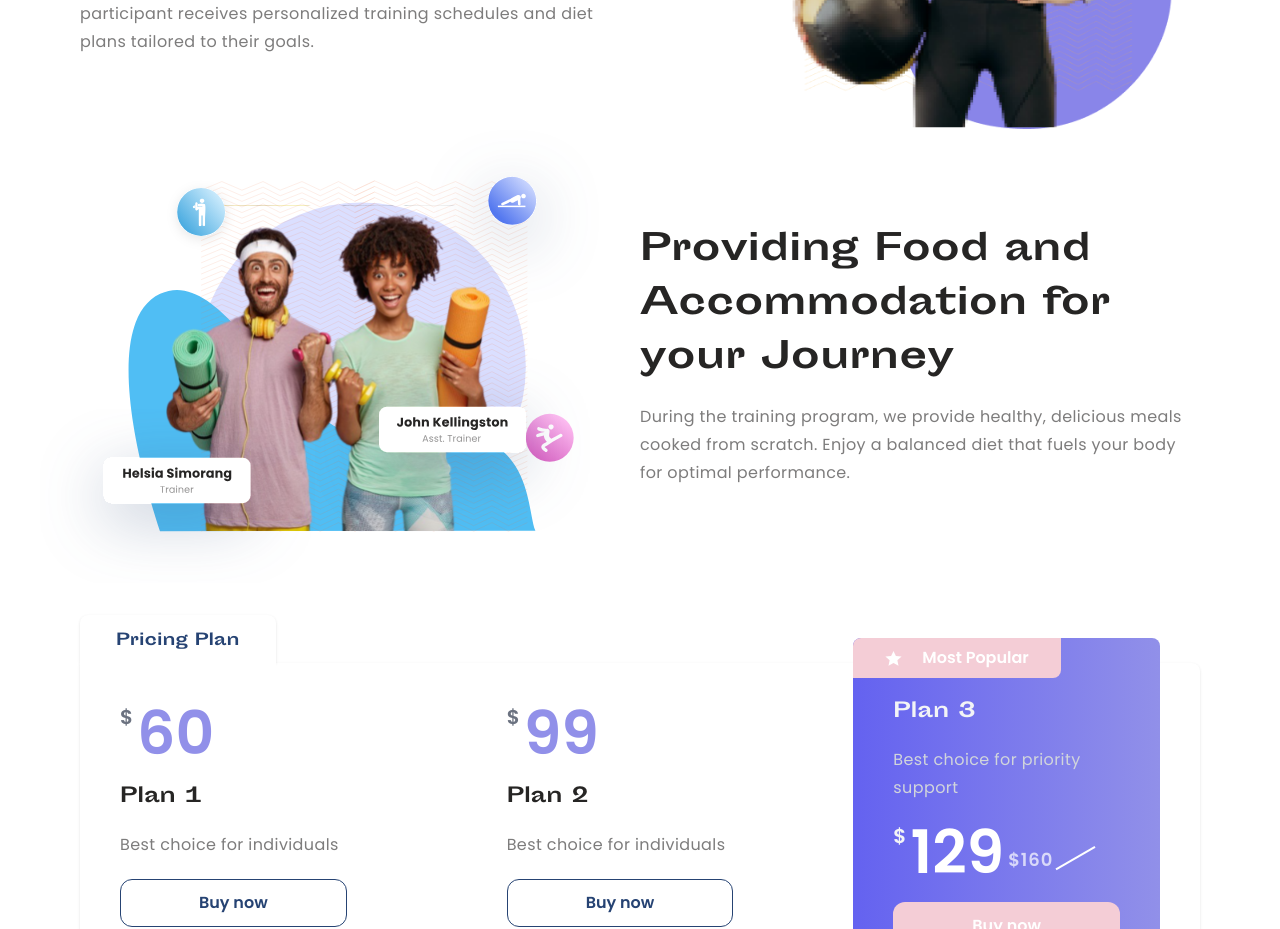
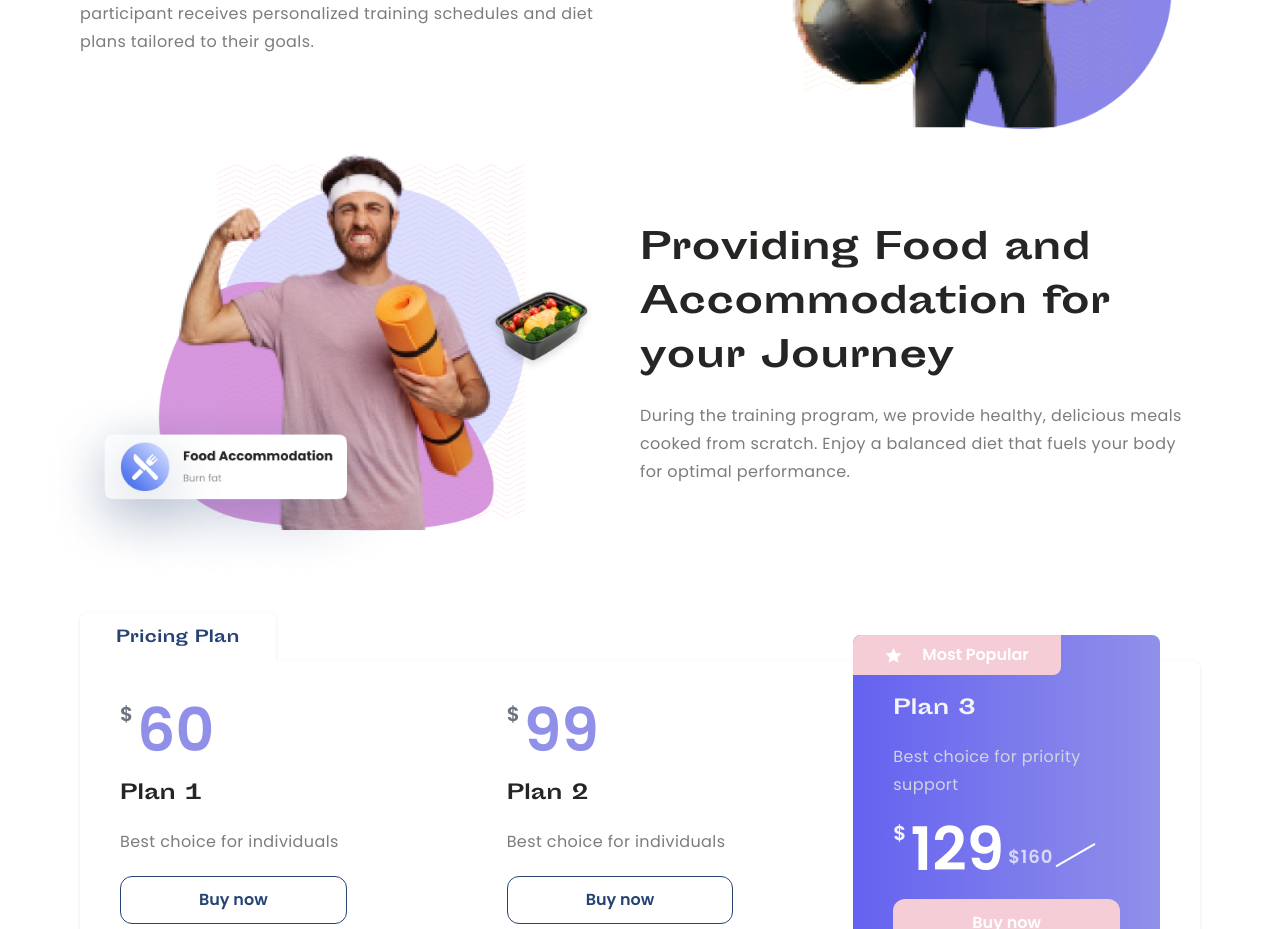
Before and after one commit to sohanemon/helsia-bootcamp, a Next.js app: page / in a window 1280 px wide. Shown: the part 1960-2889 px from the top of the page. Built offline with nearby package versions, Linux system fonts and the light colour scheme.

Commit message:
Jun 15, 2023, 4:04 PM

```diff
--- a/src/app/page.tsx
+++ b/src/app/page.tsx
@@ -25,7 +25,7 @@ export default function Home() {
         grayText='Our training program focuses on high-intensity military-inspired exercises that improve both physical and mental well-being. Each participant receives personalized training schedules and diet plans tailored to their goals.'
       />
       <TextImage
-        src='/assets/team.svg'
+        src='/assets/muscle.png'
         heading='Providing Food and Accommodation for your Journey'
         grayText='During the training program, we provide healthy, delicious meals cooked from scratch. Enjoy a balanced diet that fuels your body for optimal performance.'
       />
```
Also changed, not shown: public/assets/muscle.png (added).
